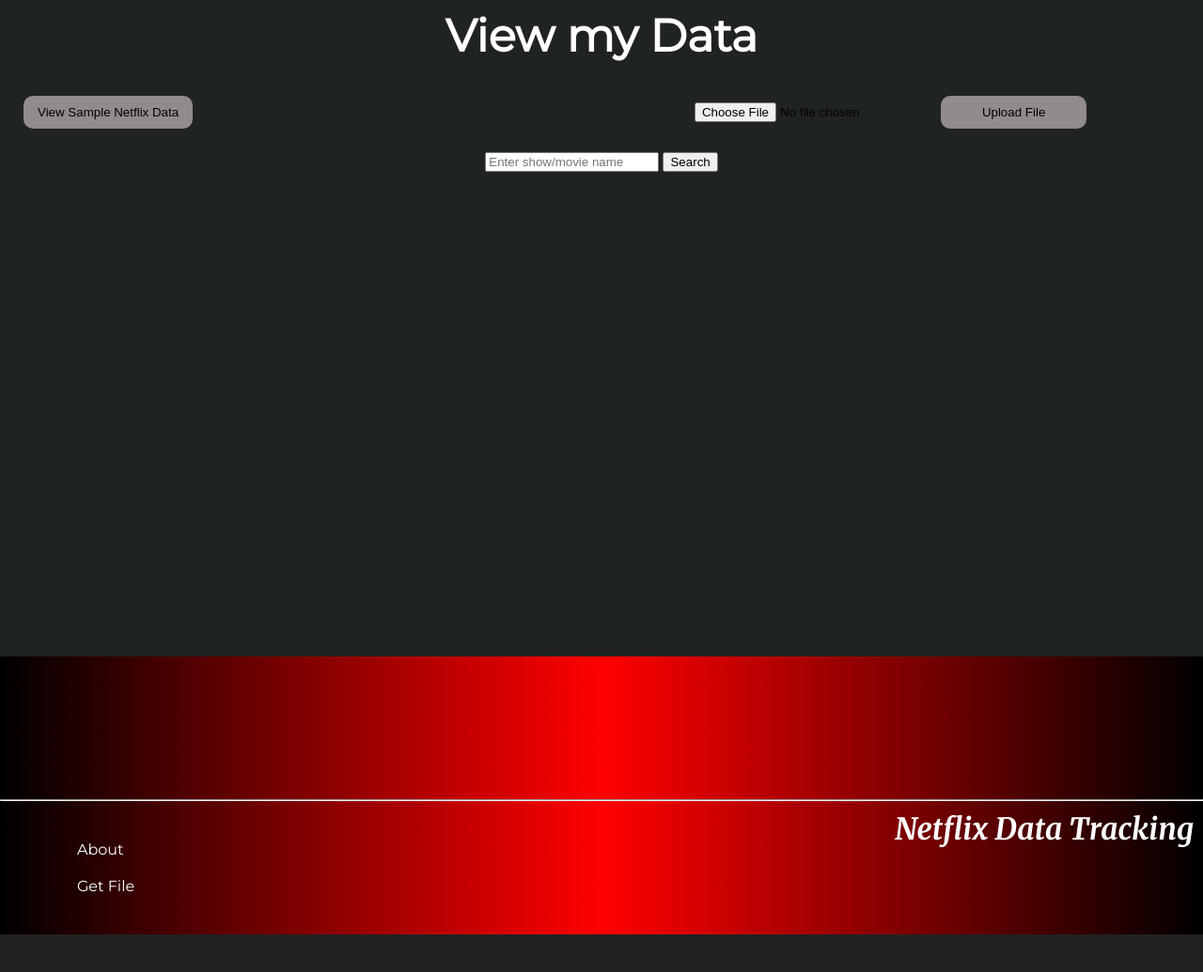
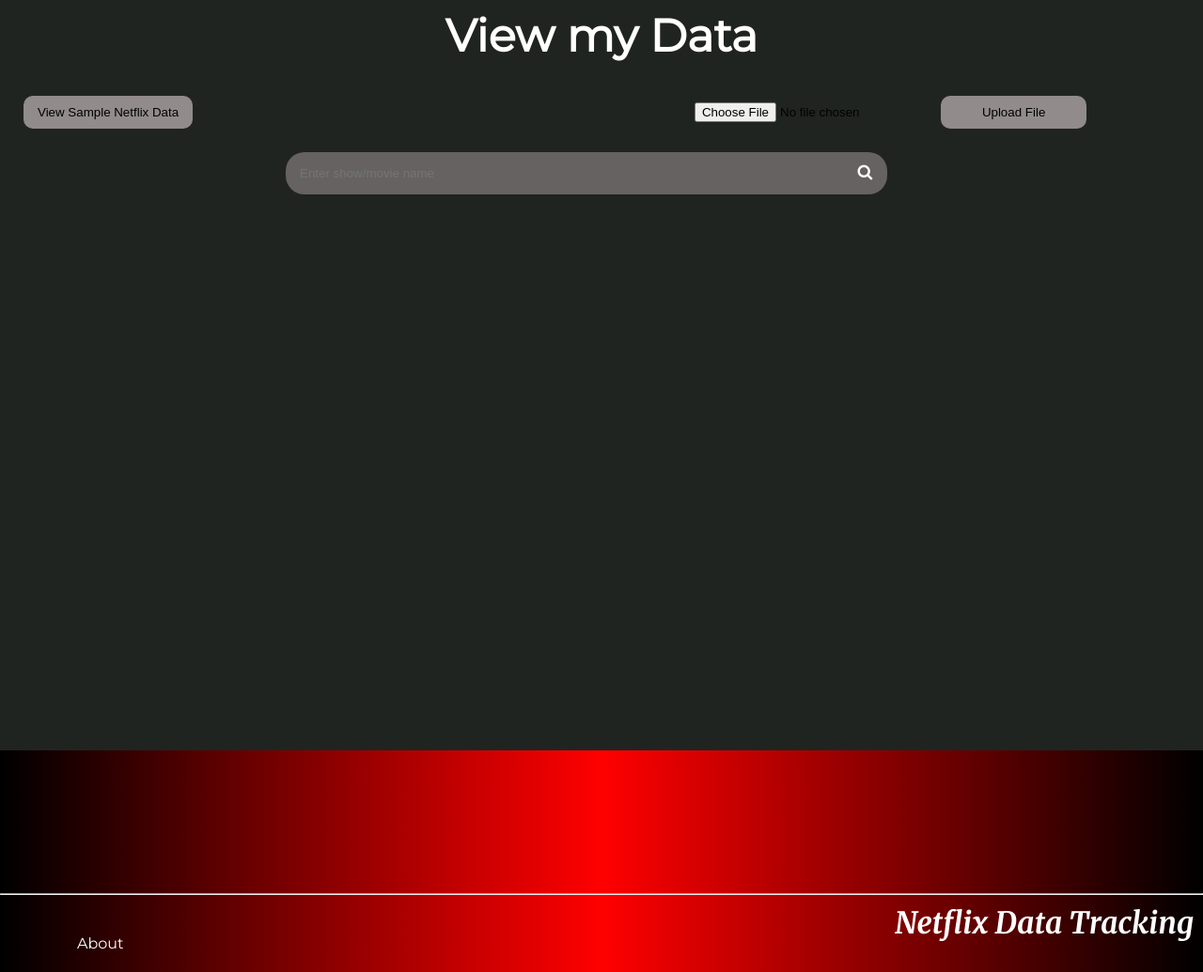
Before and after one commit to Jekari99/Netflix-Data-Tracking, a Flask app: page /data in a window 1280 px wide. Shown: the part 544-1579 px from the top of the page at 94% size. Before the commit the page ends 1539 px from the top, so only its background shows below. Run offline with Flask 3, Linux system fonts and the light colour scheme.

Commit message:
styled search field

```diff
--- a/static/styles.css
+++ b/static/styles.css
@@ -294,7 +294,7 @@
     align-items: center;
     justify-content: center;
     text-align: center;
-    height: 700px;
+    height: 800px;
     background-color: #202421;
 }
 
@@ -335,8 +335,26 @@
     background-color: #332b2b;
 }
 
-#search-query {
-    display: none;
+.search-form form input[type="text"] {
+    width: 50%;
+    padding: 15px;
+    background-color: rgb(102, 98, 98);
+    color: black;
+    border: none;
+    border-radius: 20px;
+}
+
+.search-form form button {
+    background: transparent;
+    color: white;
+    font-size: 17px;
+    border: none;
+    cursor: pointer;
+    transform: translate(-150%, 0%);
+}
+
+.search-form form button:hover {
+    color: black;
 }
 
 .upload-form form input[type="submit"] {
@@ -360,7 +378,6 @@
 }
 
 .data-container {
-    /* background-color: #202421; */
     width: 80%;
     height: 500px;
     overflow: auto;
@@ -379,7 +396,6 @@
     border-spacing: 1;
     border-collapse: collapse;
     background: white;
-    /* border-radius: 6px; */
     overflow: hidden;
     max-width: 100%;
     margin: 0 auto;
--- a/templates/data.html
+++ b/templates/data.html
@@ -6,6 +6,7 @@
     <meta name="viewport" content="width=device-width, initial-scale=1.0">
     <title>Netflix Data Tracking</title>
     <link rel="stylesheet" href="{{ url_for('static', filename='styles.css') }}" />
+    <link rel="stylesheet" href="https://cdnjs.cloudflare.com/ajax/libs/font-awesome/4.7.0/css/font-awesome.min.css">
 </head>
 
 <body>
@@ -44,7 +45,7 @@
             <div class="search-form">
                 <form action="/search" method="post">
                     <input type="text" name="search_query" placeholder="Enter show/movie name" required>
-                    <input type="submit" value="Search">
+                    <button type="submit"><i class="fa fa-search"></i></button>
                 </form>
             </div>
 
```
Also changed, not shown: 6 other files.
